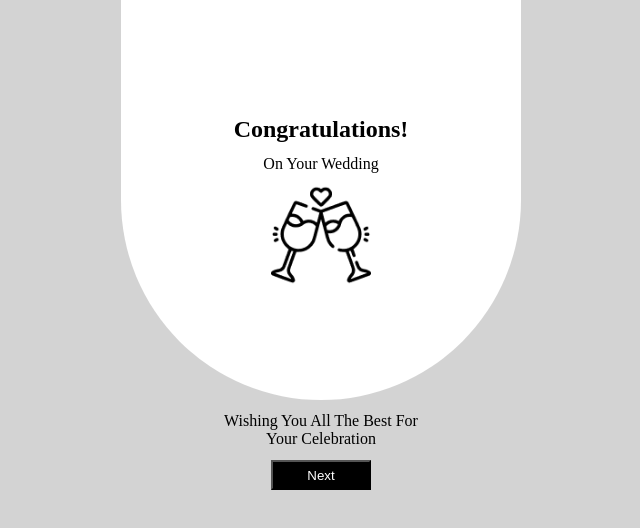
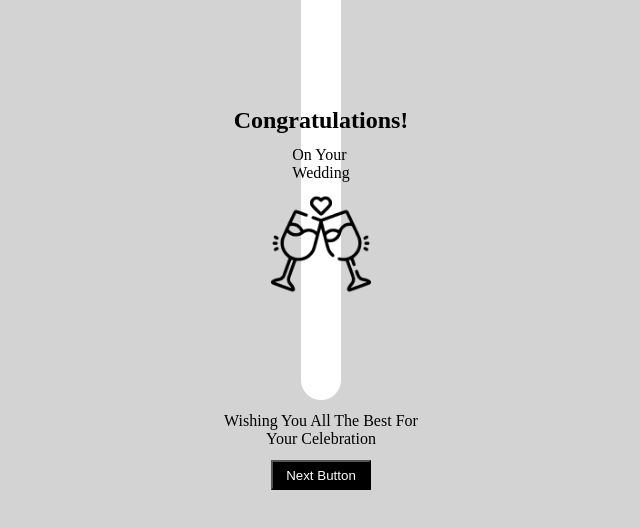
Before and after one commit to devJayed/Congratulations, a plain HTML site: page index.html in a window 1280 px wide. Shown: the whole page, without its empty margins (319-959 px from the left). Drawn offline with Linux system fonts and the light colour scheme.

Commit message:
Initial commit

```diff
--- a/CSS/styles.css
+++ b/CSS/styles.css
@@ -47,7 +47,7 @@
 }
 
 .shape {
-  width: 400px;
+  width: 40px;
   height: 400px;
   background-color: white;
   border-radius: 0px 0px 400px 400px;
--- a/index.html
+++ b/index.html
@@ -17,10 +17,9 @@
         <img class="glass" src="/images/GlassIcon.png" alt="" />
       </div>
       <div class="text-center py">
-        <p class="">Wishing You All The Best For <br>Your Celebration</p>
-        <button class="button py">Next</button>
+        <p class="">Wishing You All The Best For <br />Your Celebration</p>
+        <button class="button py">Next Button</button>
       </div>
-
     </section>
     <!-- Footer section  -->
     <section></section>
```
